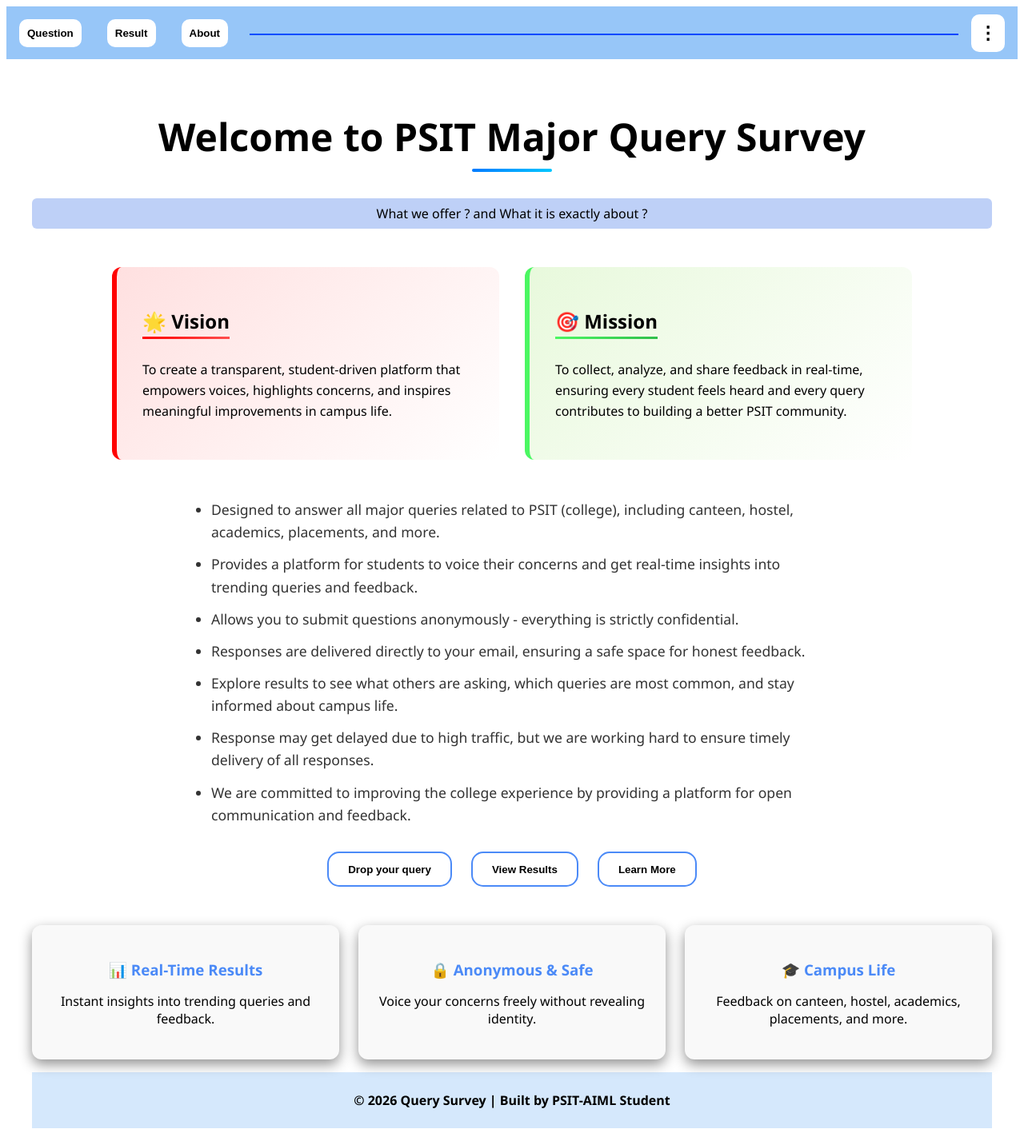
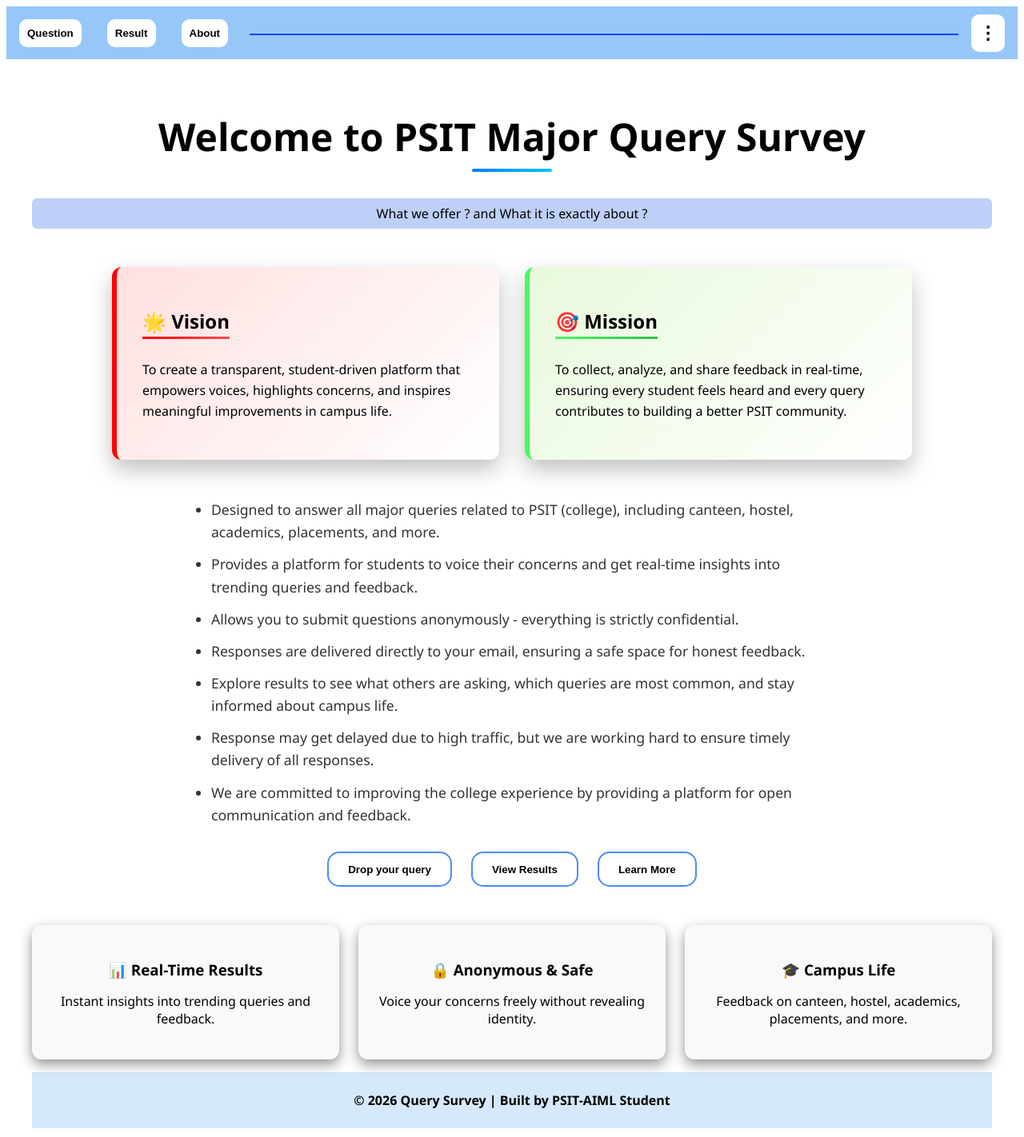
Before and after one commit to jaishree-verma/College_Survey, a React (Vite) app in the folder frontend/: page / in a window 1280 px wide. Shown: the top 1422 px of the page at 80% size. Built offline with nearby package versions, Linux system fonts and the light colour scheme.

Commit message:
homepage modification

```diff
--- a/frontend/src/pages/HomePage.css
+++ b/frontend/src/pages/HomePage.css
@@ -83,7 +83,7 @@
 }
 
 .feature-box h3 {
-  color: #4b8af7;
+  color: #000000;
   margin-bottom: 1rem;
 }
 
@@ -143,10 +143,12 @@
   border-radius: 12px;
   text-align: left;
   transition: background 0.6s ease, transform 0.3s ease;
+  box-shadow: 0 12px 28px rgba(0,0,0,0.25);
 }
 .vision-box:hover {
   background: linear-gradient(135deg, #f8c0c0, #ffffff); /* dynamic gradient shift */
   transform: scale(1.03); /* subtle zoom */
+  box-shadow: 0 12px 28px rgba(0,0,0,0.25);
 }
 
 .vision-box h2 {
@@ -171,10 +173,12 @@
   border-radius: 12px;
   text-align: left;
     transition: background 0.6s ease, transform 0.3s ease;
+    box-shadow: 0 12px 28px rgba(0,0,0,0.25);
 }
 .mission-box:hover {
   background: linear-gradient(135deg, #d6f8bd, #ffffff); /* warm gradient shift */
   transform: scale(1.03); /* subtle zoom */
+  box-shadow: 0 12px 28px rgba(0,0,0,0.25);
 }
 .mission-box h2 {
   color: #000000;
```
